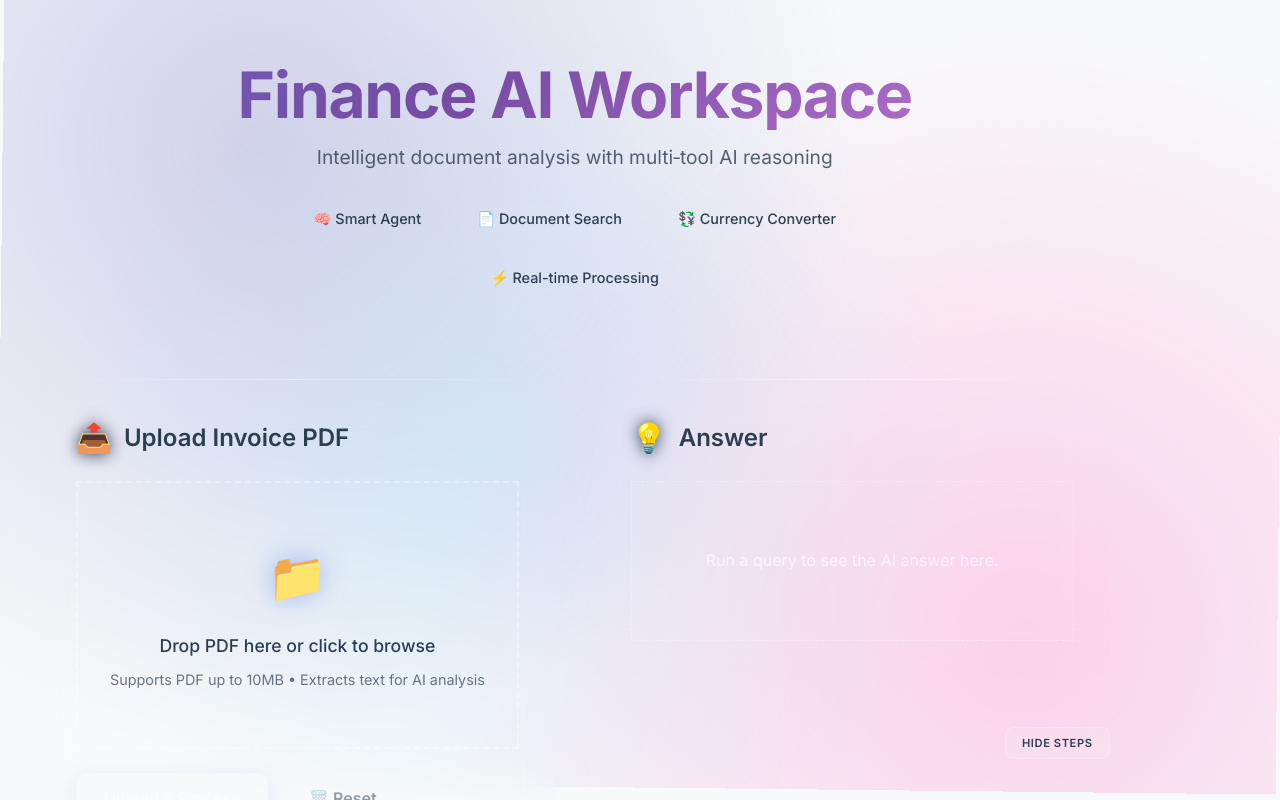
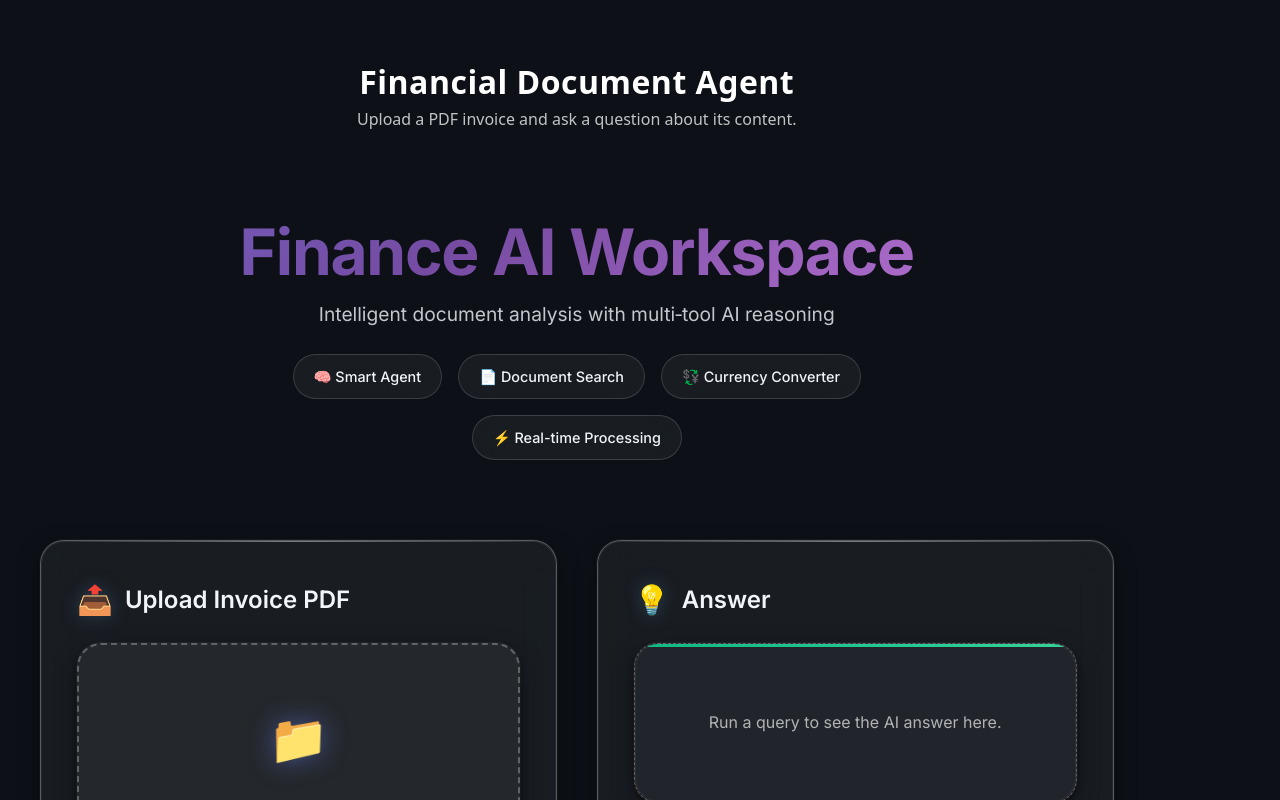
Before and after one commit to jhaabhijeet864/OCR_Reader, a React (Vite) app in the folder client/: page / in a window 1280 px wide. Shown: the top 800 px of the page. Built offline with nearby package versions, Linux system fonts and the light colour scheme; no server answers.

Commit message:
style(ui): refine dual-column centering and remove sticky insights column

```diff
--- a/client/src/App.css
+++ b/client/src/App.css
@@ -30,6 +30,21 @@
   --grid-gap-lg: 40px;
 }
 
+/* Added dark theme tokens */
+:root {
+  --dark-bg: #0d1117;
+  --text-light: #f1f5f9;
+  --glass-bg: rgba(255,255,255,0.05);
+  --glass-border: rgba(255,255,255,0.15);
+  --border-radius: 24px;
+  --primary-gradient: linear-gradient(135deg,#667eea 0%,#764ba2 50%,#f093fb 100%);
+  --success-gradient: linear-gradient(90deg,#10b981,#34d399);
+  --transition: 0.3s cubic-bezier(.4,0,.2,1);
+  --shadow-soft: 0 4px 18px -4px rgba(0,0,0,0.55), 0 2px 4px rgba(0,0,0,0.4);
+  --shadow-strong: 0 8px 32px -4px rgba(0,0,0,0.7), 0 4px 10px rgba(0,0,0,0.6);
+  color-scheme: dark;
+}
+
 /* Reset & Base */
 * {
   margin: 0;
@@ -49,12 +64,24 @@ body {
   line-height: 1.6;
 }
 
+/* Force dark scheme overriding global light override in index.css */
+html, body { color-scheme: dark !important; }
+
 /* Animated Background */
 .app-container {
   min-height: 100vh;
   position: relative;
   background: var(--dark-bg);
 }
+
+/* Center entire application horizontally */
+.app-container {
+  display: flex;
+  flex-direction: column;
+  align-items: center; /* Center children (basic header + app shell) */
+}
+
+.container.basic-top, .app-shell { width: 100%; }
 
 .app-container::before {
   content: '';
@@ -80,7 +107,7 @@ body {
 /* Main Layout */
 .app-shell {
   max-width: 1200px;
-  margin: 0 auto;
+  margin: 0 auto; /* Keep centered inside flex parent */
   padding: 60px 40px;
   display: grid;
   grid-template-columns: 1fr;
@@ -848,7 +875,9 @@ body {
   gap: 40px;
   align-items: start;
   width: 100%;
-  margin: 0 auto;
+  margin: 0 auto; /* Centered grid */
+  max-width: 1280px; /* Constrain overall width */
+  justify-content: center; /* Center the two columns if they shrink */
 }
 
 .workflow-column, .insights-column {
@@ -856,12 +885,16 @@ body {
   flex-direction: column;
   gap: 40px;
   width: 100%;
+  max-width: 560px; /* Provide readable measure and centering */
+  margin-left: auto;
+  margin-right: auto;
 }
 
 .insights-column {
-  position: sticky;
-  top: 32px;
-  height: fit-content;
+  /* Removed sticky positioning per request */
+  position: static;
+  top: auto;
+  height: auto;
 }
 
 /* Subtle hover refinement */
@@ -960,3 +993,75 @@ body {
   .answer-heading { font-size: 1rem; }
   .answer-text { font-size: 0.9rem; }
 }
+
+/* ================= Basic Styles (Task 3) ================= */
+.container.basic-top {
+  max-width: 800px;
+  margin: 2rem auto 0 auto;
+  padding: 2rem 1.5rem 0 1.5rem;
+  text-align: center;
+  font-family: system-ui, Inter, sans-serif;
+}
+.basic-header h1 {
+  margin: 0 0 0.5rem;
+  font-size: 2rem;
+  font-weight: 600;
+  letter-spacing: .5px;
+  color: #ffffff;
+}
+.basic-header p {
+  margin: 0 0 1.5rem;
+  font-size: 1rem;
+  opacity: 0.75;
+  color: #ffffff;
+}
+@media (max-width: 600px) {
+  .basic-header h1 { font-size: 1.6rem; }
+  .basic-header p { font-size: 0.9rem; }
+}
+
+/* ================= Enhanced Border & Shadow Definition ================= */
+/* Sharper borders + layered shadows for clearer panel separation */
+.glass-panel,
+.answer-card,
+.answer-container,
+.upload-zone,
+.step-item {
+  border-color: rgba(255,255,255,0.28) !important; /* Crisper border */
+  box-shadow: 0 2px 4px rgba(0,0,0,0.55),
+              0 8px 24px -4px rgba(0,0,0,0.55),
+              0 0 0 1px rgba(255,255,255,0.06); /* Subtle outline */
+}
+
+/* Preserve dashed style for upload zone while strengthening contrast */
+.upload-zone { border-style: dashed; }
+
+/* Add a soft inner highlight for depth */
+.glass-panel::after,
+.answer-card::after {
+  content: '';
+  position: absolute;
+  inset: 0;
+  pointer-events: none;
+  border: 1px solid rgba(255,255,255,0.05);
+  border-radius: inherit;
+  mix-blend-mode: overlay;
+}
+
+/* Hover amplification (slightly stronger lift) */
+.glass-panel:hover,
+.answer-card:hover,
+.upload-zone:hover {
+  box-shadow: 0 4px 8px rgba(0,0,0,0.6),
+              0 14px 36px -6px rgba(0,0,0,0.65),
+              0 0 0 1px rgba(255,255,255,0.08);
+}
+
+/* High-contrast fallback for users requesting reduced motion (still want clarity) */
+@media (prefers-reduced-motion: reduce) {
+  .glass-panel,
+  .answer-card,
+  .answer-container,
+  .upload-zone,
+  .step-item { transition: none; }
+}
--- a/client/src/App.jsx
+++ b/client/src/App.jsx
@@ -142,6 +142,13 @@ function App() {
 
   return (
     <div className="app-container">
+      {/* Simple basic header (Task 3) */}
+      <div className="container basic-top">
+        <header className="basic-header">
+          <h1>Financial Document Agent</h1>
+          <p>Upload a PDF invoice and ask a question about its content.</p>
+        </header>
+      </div>
       <div className="app-shell">
         <Header />
         <div className="layout-grid">
```
